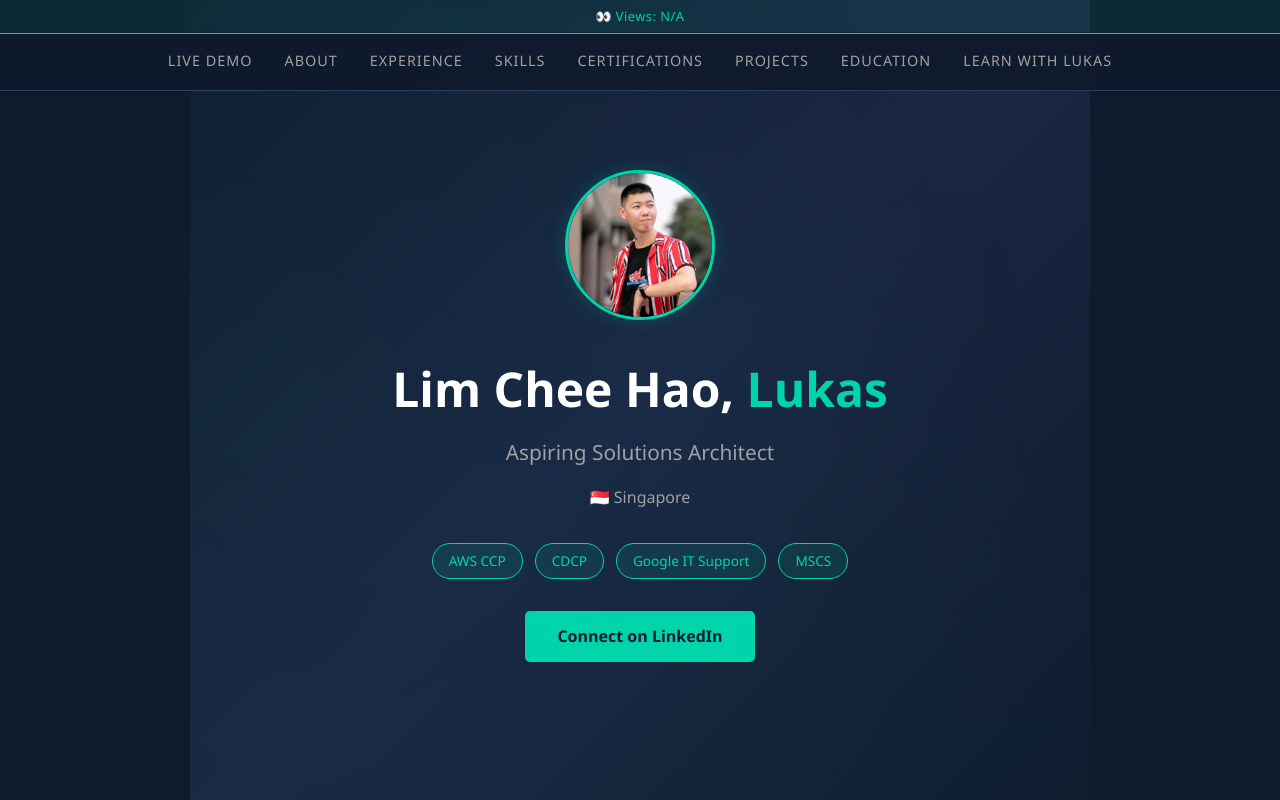
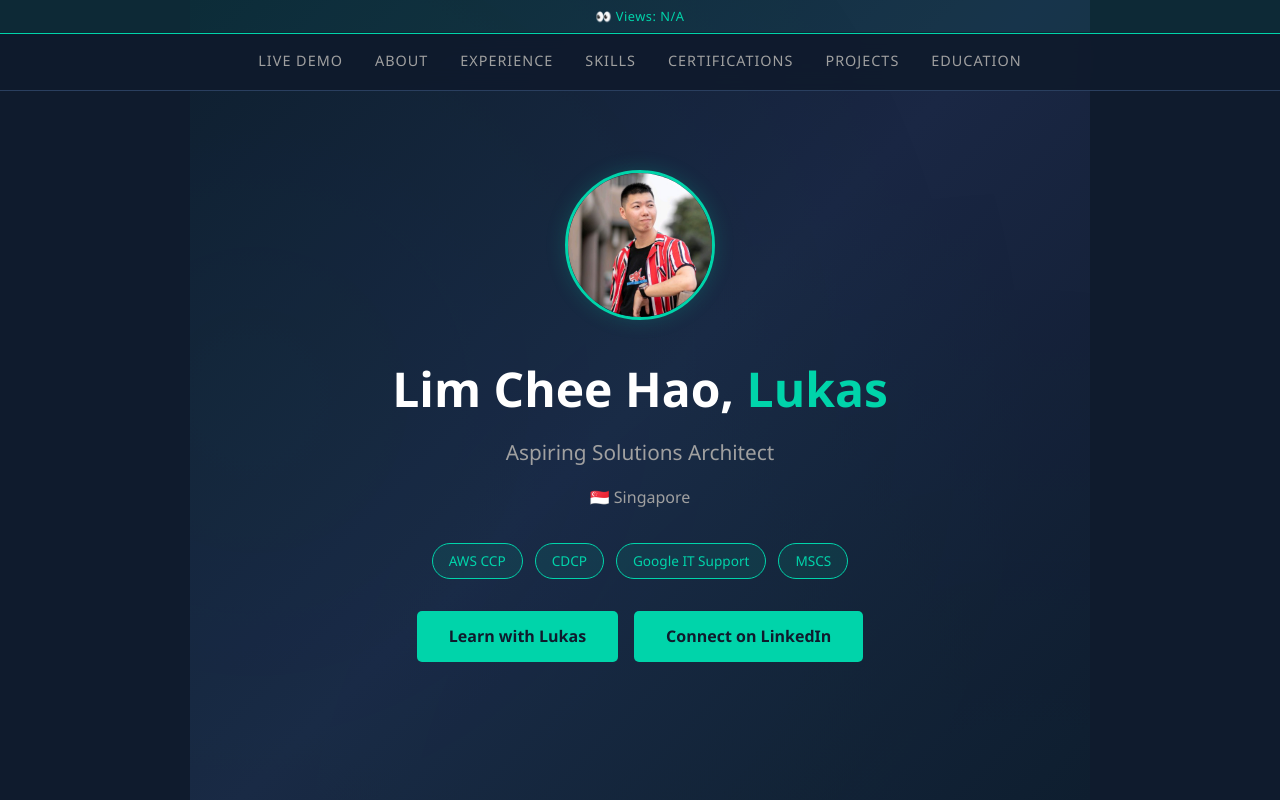
Before and after one commit to Masterchee/lukaslim-resume, a plain HTML site: page index.html in a window 1280 px wide. Shown: the top 800 px of the page. Drawn offline with Linux system fonts and the light colour scheme; no server answers.

Commit message:
Add cta-row for Learn with Lukas button

```diff
--- a/index.html
+++ b/index.html
@@ -35,6 +35,7 @@
     .badge:hover {background: rgba(0, 212, 170, 0.25);transform: translateY(-2px);}
     .cta-btn {display: inline-block;padding: 0.8rem 2rem;background: var(--accent);color: var(--primary);font-weight: 600;border-radius: 5px;transition: transform 0.3s, box-shadow 0.3s;}
     .cta-btn:hover {transform: translateY(-2px);box-shadow: 0 5px 20px rgba(0, 212, 170, 0.3);color: var(--primary);}
+    .cta-row {display: flex;gap: 1rem;justify-content: center;flex-wrap: wrap;}
 
     /* Sections */
     section {max-width: 900px;margin: 0 auto;padding: 5rem 2rem;}
@@ -178,7 +179,6 @@
       <li><a href="#certifications">Certifications</a></li>
       <li><a href="#projects">Projects</a></li>
       <li><a href="#education">Education</a></li>
-      <li><a href="/learn/">Learn with Lukas</a></li>
     </ul>
   </nav>
 
@@ -194,7 +194,10 @@
         <a href="https://www.credly.com/badges/01c8742f-f120-400b-953f-126e5bb578c4" target="_blank" class="badge">Google IT Support</a>
         <a href="https://www.scs.org.sg/membership/verify?id=e8adde60-8bab-4b3f-b56e-1293def0ecd7" target="_blank" class="badge">MSCS</a>
       </div>
-      <a href="https://www.linkedin.com/in/masterchee/" class="cta-btn" target="_blank">Connect on LinkedIn</a>
+      <div class="cta-row">
+        <a href="https://www.lukaslim.com/learn/" class="cta-btn">Learn with Lukas</a>
+        <a href="https://www.linkedin.com/in/masterchee/" class="cta-btn" target="_blank">Connect on LinkedIn</a>
+      </div>
     </div>
   </section>
 
```
